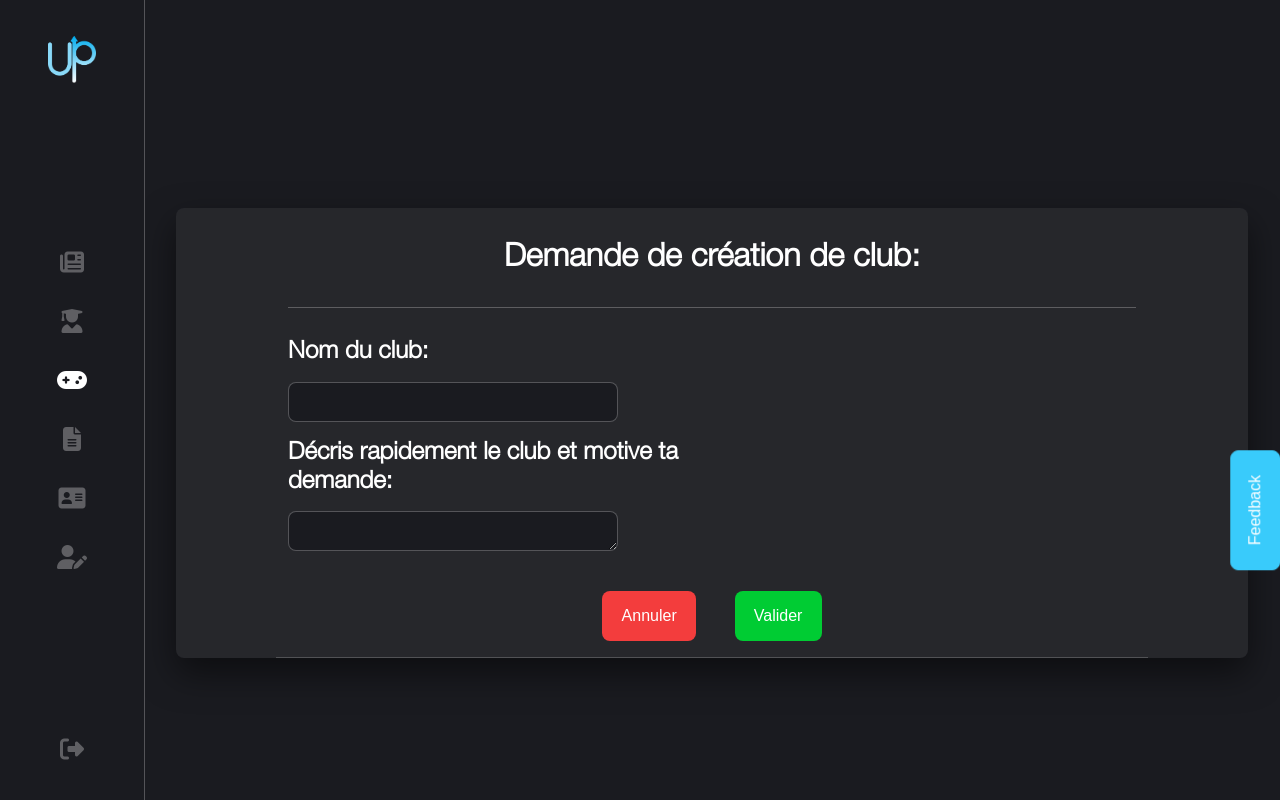
After one commit to KIClubinfo/upont-v4, a Django app: page /social/club/request in a window 1280 px wide. The commit adds this page. Run offline with Django 3.2, Linux system fonts and the light colour scheme; the visitor is signed in with stand-in values (Sample User, id 1); some libraries are stand-ins or nearby versions.

Commit message:
Adding page for club creation request

```diff
--- a/back/social/admin.py
+++ b/back/social/admin.py
@@ -1,6 +1,6 @@
 from django.contrib import admin
 
-from .models import Category, Club, Membership, Nationality, Promotion, Role, Student
+from .models import Category, Club, Membership, Nationality, Promotion, Role, Student, ClubRequest
 
 
 class StudentAdmin(admin.ModelAdmin):
@@ -18,3 +18,4 @@ admin.site.register(Role)
 admin.site.register(Membership)
 admin.site.register(Category)
 admin.site.register(Club, ClubAdmin)
+admin.site.register(ClubRequest)
--- a/back/social/forms.py
+++ b/back/social/forms.py
@@ -1,6 +1,6 @@
 from django import forms
 
-from .models import Club, Membership, Role, Student
+from .models import Club, Membership, Role, Student, ClubRequest
 
 
 class EditProfile(forms.ModelForm):
@@ -83,3 +83,13 @@ class AddRole(forms.ModelForm):
 
     def __init__(self, *args, **kwargs):
         super(AddRole, self).__init__(*args, **kwargs)
+
+
+class ClubRequestForm(forms.ModelForm):
+    class Meta:
+        model = ClubRequest
+        fields = ("name", "content",)
+        widgets = {
+            "name": forms.TextInput(attrs={"class": "profil-input"}),
+            "content": forms.Textarea(attrs={"class": "profil-input"}),
+        }
--- a/back/social/models.py
+++ b/back/social/models.py
@@ -130,3 +130,12 @@ class Membership(models.Model):
 
     def __str__(self):
         return self.club.name + " : " + self.student.user.username
+
+
+class ClubRequest(models.Model):
+    student = models.ForeignKey(Student, on_delete=models.CASCADE)
+    name = models.CharField(max_length=30)
+    content = models.TextField()
+
+    def __str__(self):
+        return self.student.user.username + " : " + self.name
--- /dev/null
+++ b/back/social/templates/social/club_request.html
@@ -0,0 +1,46 @@
+{% load static %}
+<!--Header-->
+{% include "header.html" with title="Demande de création d'un club" %}
+
+<!--Body-->
+<body>
+    <!--Feedback Button-->
+    {% include "feedback.html" %}
+
+    <!--Sidenav-->
+    {% include "sidenav.html" with active_link="clubs" %}
+
+    <!--Content-->
+    <div class="content">
+        <div class="content-main">
+            <h4 class="club-box">
+                <form action="" method="POST">
+                    {% csrf_token %}
+                    <br>
+                    <h2 class="page-subtitle">Demande de création de club:</h2>
+                    <div class="row border-bottom">
+                        <div class="col-lg-6">
+                            <br>
+                            Nom du club:<br>
+                            {{ ClubRequest.name.errors }}
+                            {{ ClubRequest.name }}
+                            <br>
+                            Décris rapidement le club et motive ta demande: <br>
+                            {{ ClubRequest.content.errors }}
+                            {{ ClubRequest.content }}
+                        </div>
+                        <div style="text-align: center;">
+                            <input class="button red-button" type="submit" name="Annuler" value="Annuler">
+                            <input class="button green-button" type="submit" name= "Valider" value="Valider">
+                        </div>
+                    </div>
+                </form>
+            </div>
+        </div>
+    </div>
+    <!--EndContent-->
+
+    <!--Scripts-->
+    <script src="{% static 'js/sidenav.js' %}"></script>
+</body>
+</html>
--- a/back/social/urls.py
+++ b/back/social/urls.py
@@ -12,4 +12,5 @@ urlpatterns = [
     path("club/", views.index_clubs, name="club_index"),
     path("club/<int:club_id>/details", views.view_club, name="club_detail"),
     path("club/<int:club_id>/edit", views.club_edit, name="club_edit"),
+    path("club/request", views.club_request, name="club_request"),
 ]
--- a/back/social/views.py
+++ b/back/social/views.py
@@ -6,7 +6,7 @@ from django.db.models.functions import Greatest
 from django.http import Http404
 from django.shortcuts import get_object_or_404, redirect, render
 
-from .forms import AddMember, AddRole, EditClub, EditProfile
+from .forms import AddMember, AddRole, EditClub, EditProfile, ClubRequestForm
 from .models import Category, Club, Membership, Student
 
 
@@ -316,3 +316,26 @@ def club_edit(request, club_id):
     context["AddMember"] = form_membership
     context["AddRole"] = form_role
     return render(request, "social/club_edit.html", context)
+
+
+@login_required
+def club_request(request):
+    context = {}
+
+    if request.method == "POST":
+        if "Annuler" in request.POST:
+            return redirect("social:club_index")
+        elif "Valider" in request.POST:
+            form = ClubRequestForm(
+                request.POST,
+            )
+            if form.is_valid():
+                new_request = form.save(commit=False)
+                new_request.student = Student.objects.get(user__id=request.user.id)
+                new_request.save()
+                return redirect("social:club_index")
+
+    else:
+        form = ClubRequestForm()
+    context["ClubRequest"] = form
+    return render(request, "social/club_request.html", context)
```
Also changed, not shown: back/social/templates/social/index_clubs.html (+11 -0 lines).
